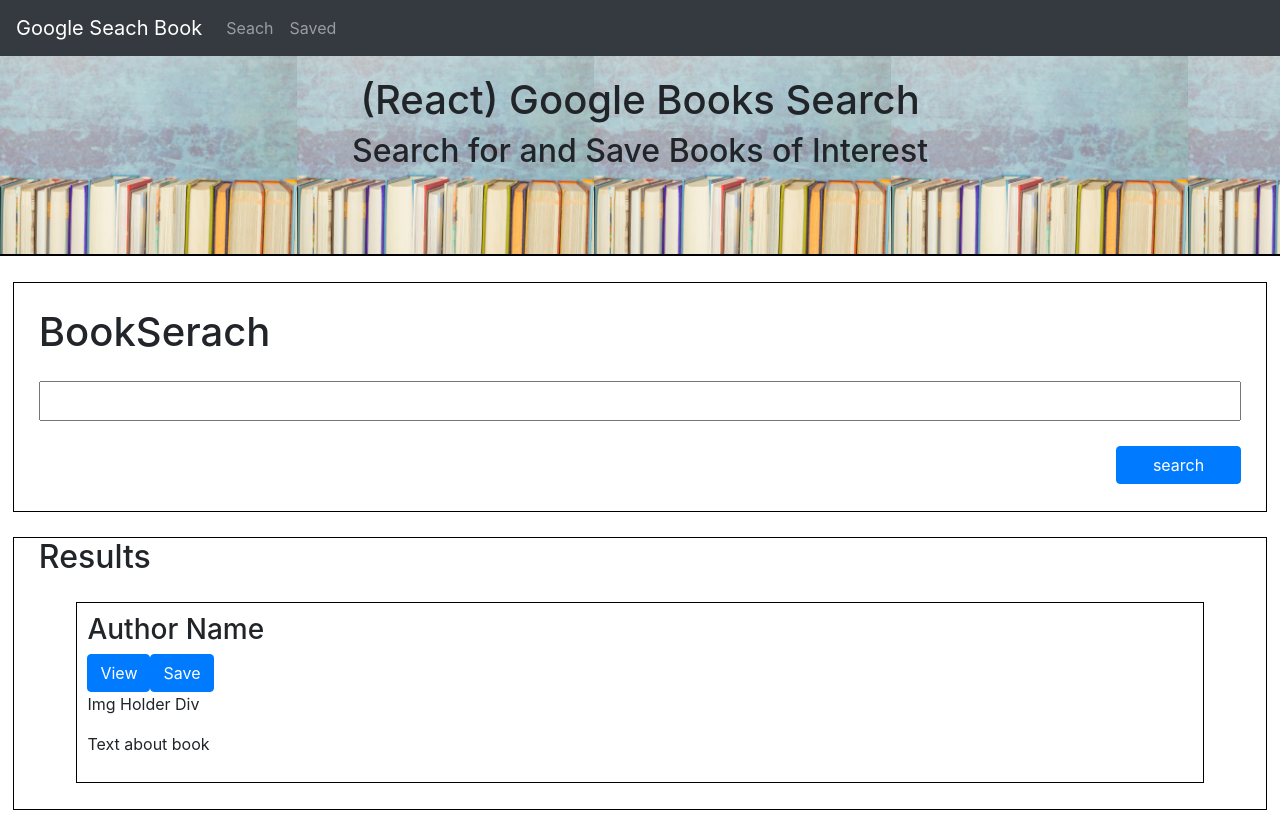
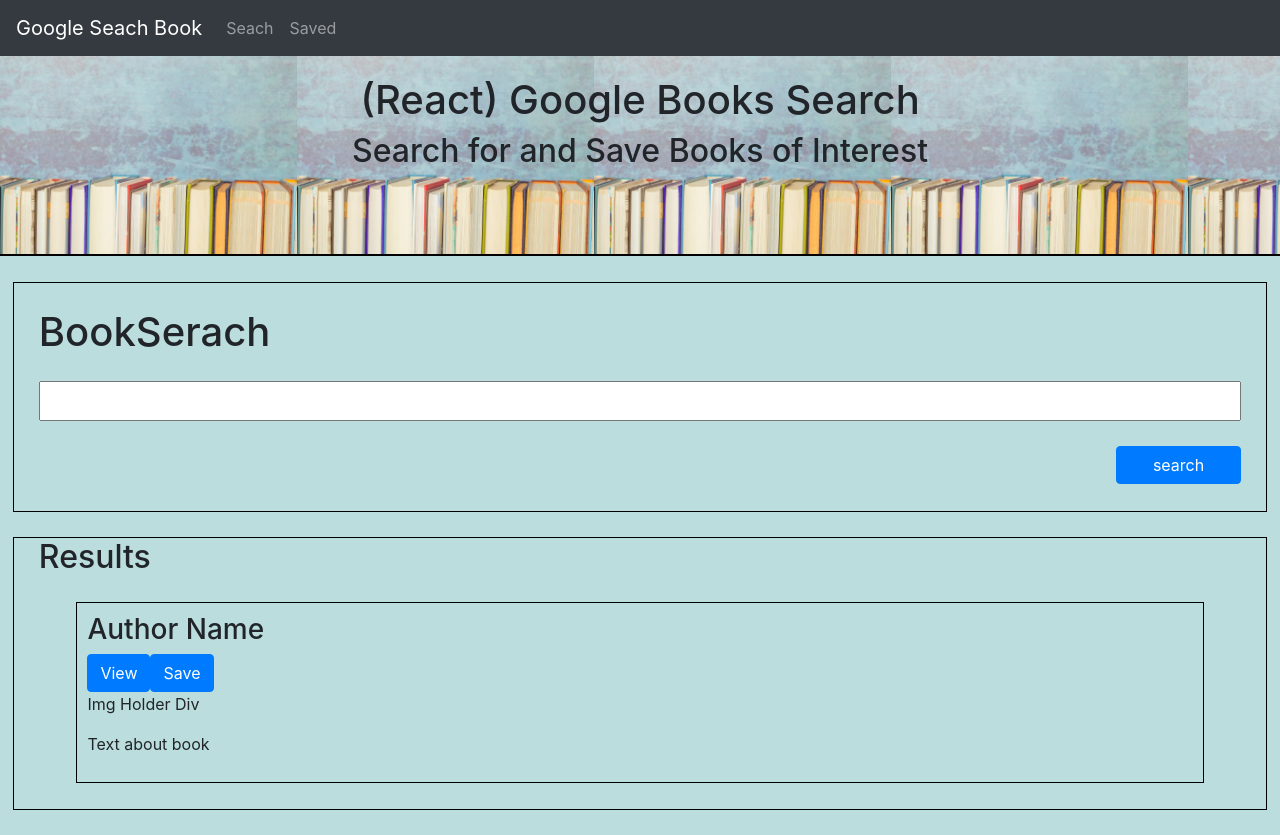
Before and after one commit to HET1905/GoogleBookSearch, a React (Create React App) app in the folder client/: page / in a window 1280 px wide. Built offline with nearby package versions, Linux system fonts and the light colour scheme.

Commit message:
changed the color

```diff
--- a/client/src/index.css
+++ b/client/src/index.css
@@ -1,5 +1,6 @@
 body {
   margin: 0;
+  background: #bdd;
   font-family: -apple-system, BlinkMacSystemFont, "Segoe UI", "Roboto", "Oxygen",
     "Ubuntu", "Cantarell", "Fira Sans", "Droid Sans", "Helvetica Neue",
     sans-serif;
```
